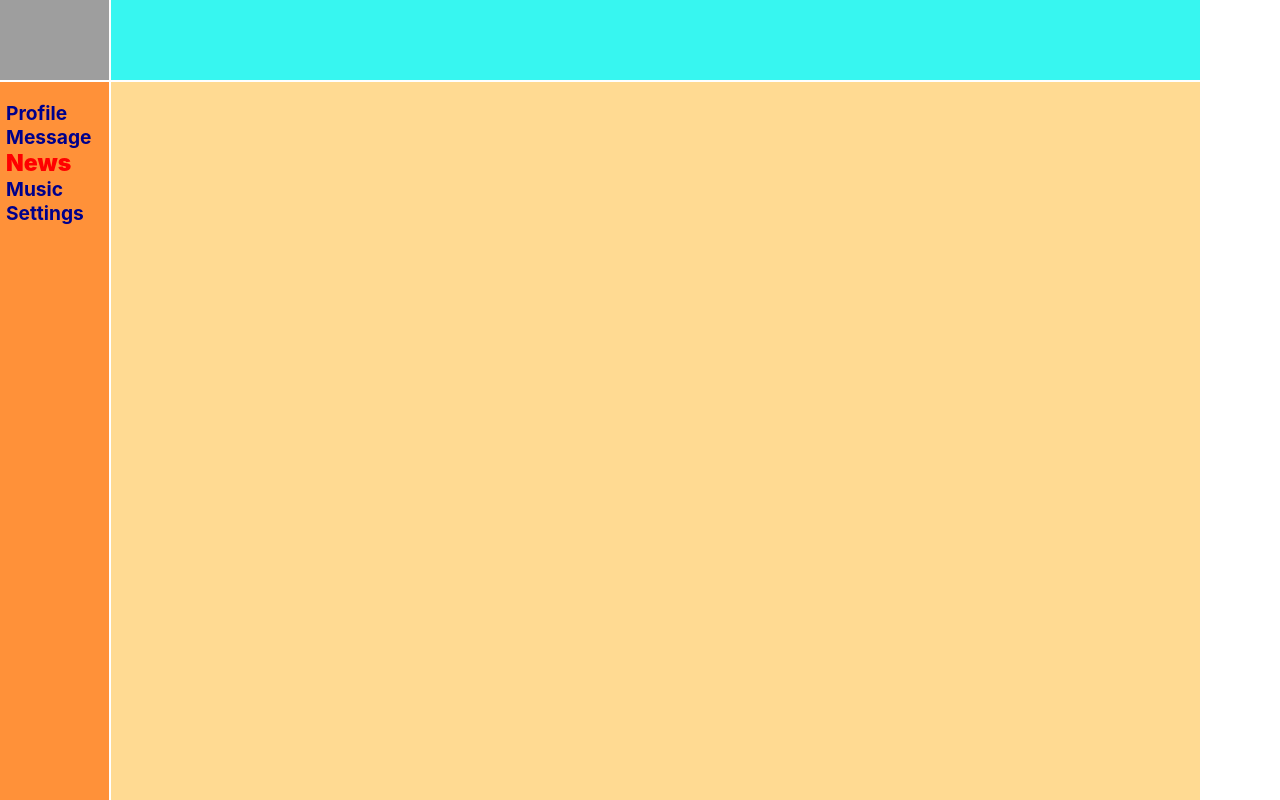
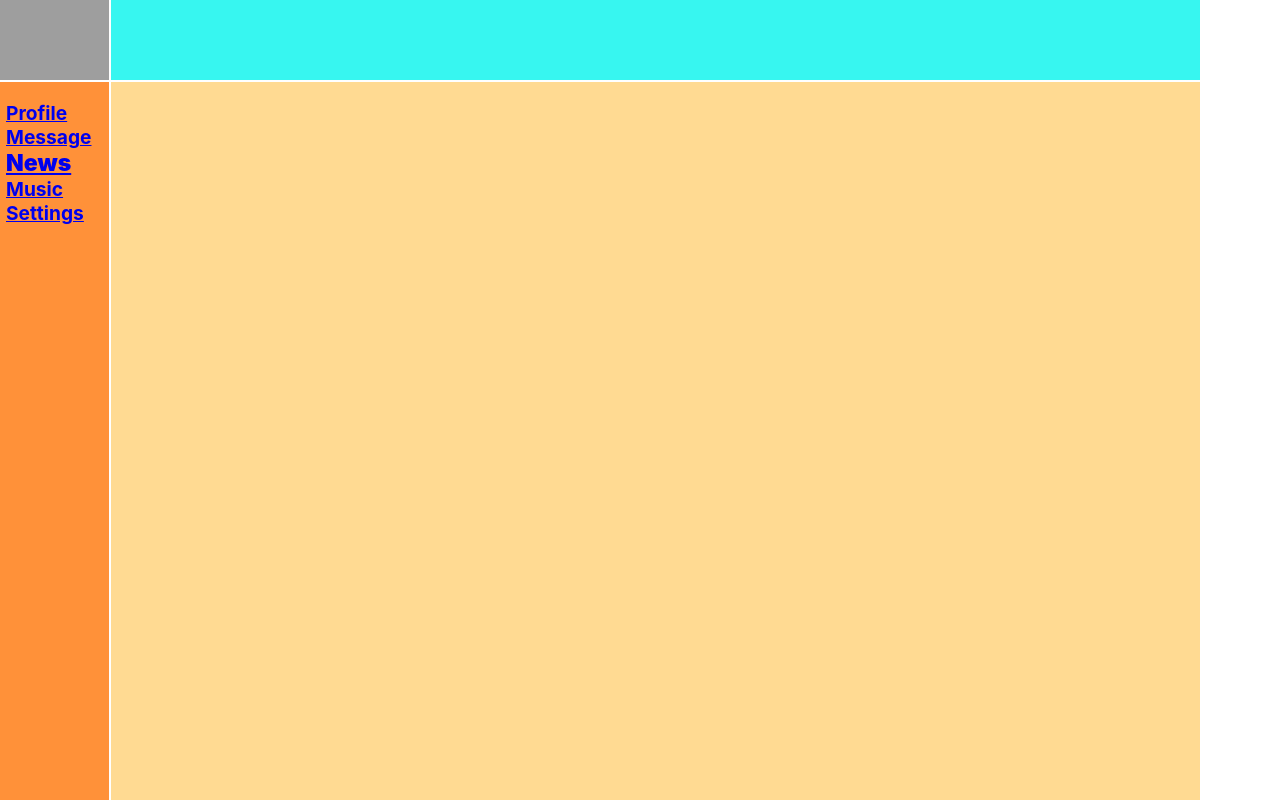
Before and after one commit to Ciahaka/Samurai_Way, a React (Create React App) app: page / in a window 1280 px wide. Built offline with nearby package versions, Linux system fonts and the light colour scheme; grey boxes are pictures that could not be loaded.

Commit message:
add News_19

```diff
--- a/src/Component/Nav/Nav.tsx
+++ b/src/Component/Nav/Nav.tsx
@@ -1,16 +1,26 @@
 import React from 'react';
-import classes  from '../Nav/Nav.module.css'
+import classes from '../Nav/Nav.module.css'
 
 export const Nav = () => {
   return (
     <nav className={classes.nav}>
 
       <ul className={classes.item}>
-        <li>Profile</li>
-        <li>Message</li>
-        <li className={`${classes.item} ${classes.active}`}>News</li>
-        <li>Music</li>
-        <li>Settings</li>
+        <li>
+          <a href="/profile">Profile</a>
+        </li>
+        <li>
+          <a href="/dialogs">Message</a>
+        </li>
+        <li className={`${classes.item} ${classes.active}`}>
+          <a href="/news" >News</a>
+        </li>
+        <li>
+          <a href="/music">Music</a>
+        </li>
+        <li>
+          <a href="/settings">Settings</a>
+        </li>
       </ul>
     </nav>
   )
```
Also changed, not shown: src/Component/News/News.module.css (added).
